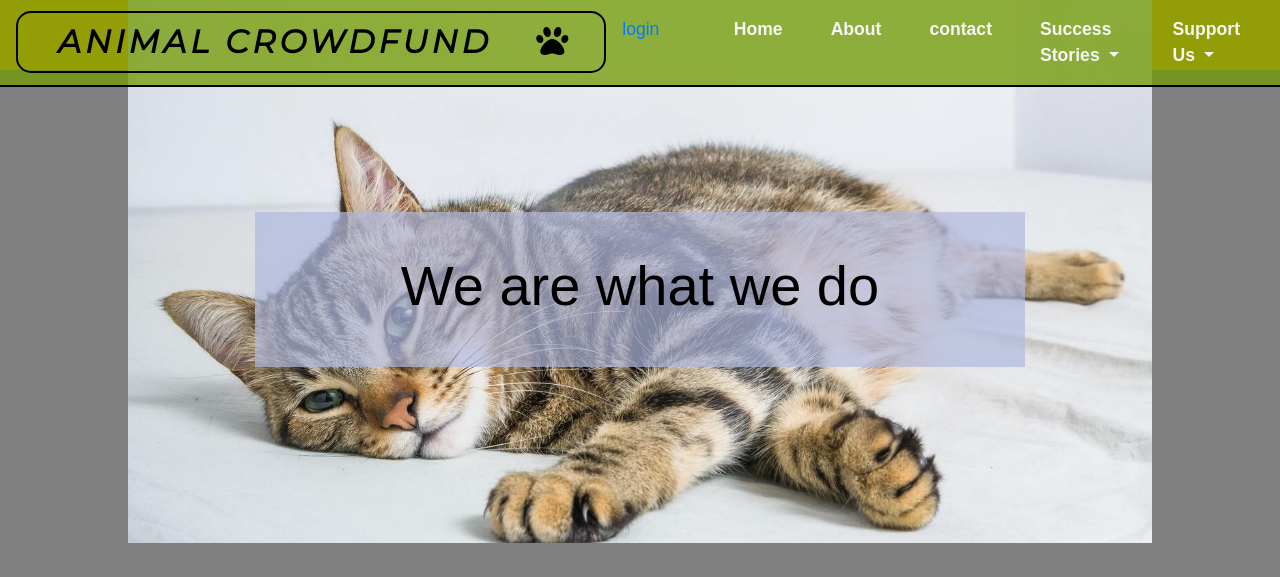
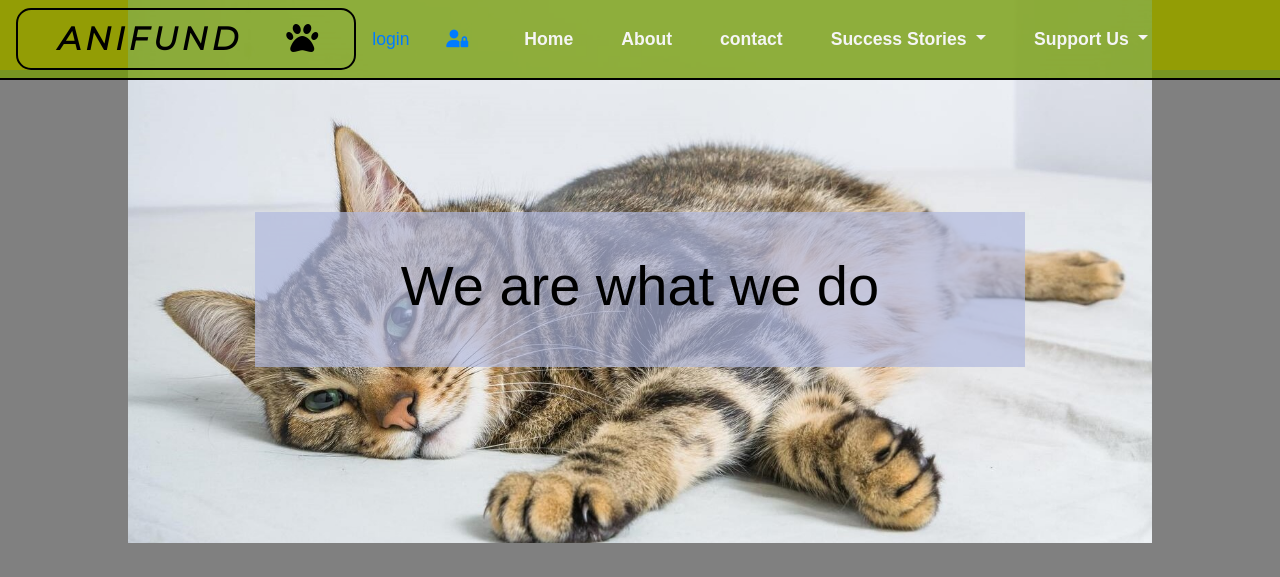
Before and after one commit to patrick-amusivwa/anifund, a PHP site: page /about.html in a window 1280 px wide. Shown: the top 577 px of the page. Run offline with PHP 8.4, Linux system fonts and the light colour scheme; some libraries are stand-ins or nearby versions.

Commit message:
adding the icon script and making it functional plus also changing the page name

```diff
--- a/about.html
+++ b/about.html
@@ -19,14 +19,15 @@
     <link rel="stylesheet" href="assets/css/style.css">
     <link rel="icon" href="favicon.ico" type="image/x-icon">
     <title>animal crowdfund ||about</title>
+    <script src="https://kit.fontawesome.com/4dd090434a.js" crossorigin="anonymous"></script>
 </head>
 
 <body>
    <!-- ||NAVBAR -->
     <header>
         <nav class="navbar navbar-expand-lg navbar-custom fixed-top">
-            <a class="navbar-brand" href="index.html">animal crowdfund <i class="fas fa-paw" aria-hidden="true"></i></a>
-            <a href="index.html">login <i  class="login" class="fa-solid fa-user" aria-hidden="true"></i></a>
+            <a class="navbar-brand" href="index.html">ANIfund <i class="fas fa-paw" aria-hidden="true"></i></a>
+            <span class="nowrap"> <a href="index.html">login <i class="fa-solid fa-user-lock"></i></span></a>
             <button class="navbar-toggler navbar-light" type="button" data-toggle="collapse"
                 data-target="#navbarSupportedContent" aria-controls="navbarSupportedContent" aria-expanded="false"
                 aria-label="Toggle navigation">
--- a/assets/css/style.css
+++ b/assets/css/style.css
@@ -87,7 +87,9 @@ body {
     padding:0 10%;
      min-height:100vh;
 }
-
+.nowrap{
+    white-space:nowrap;
+}
 .row {
     margin-right:var(--MARGINR);
     margin-left: var(--MARGINL);
```
